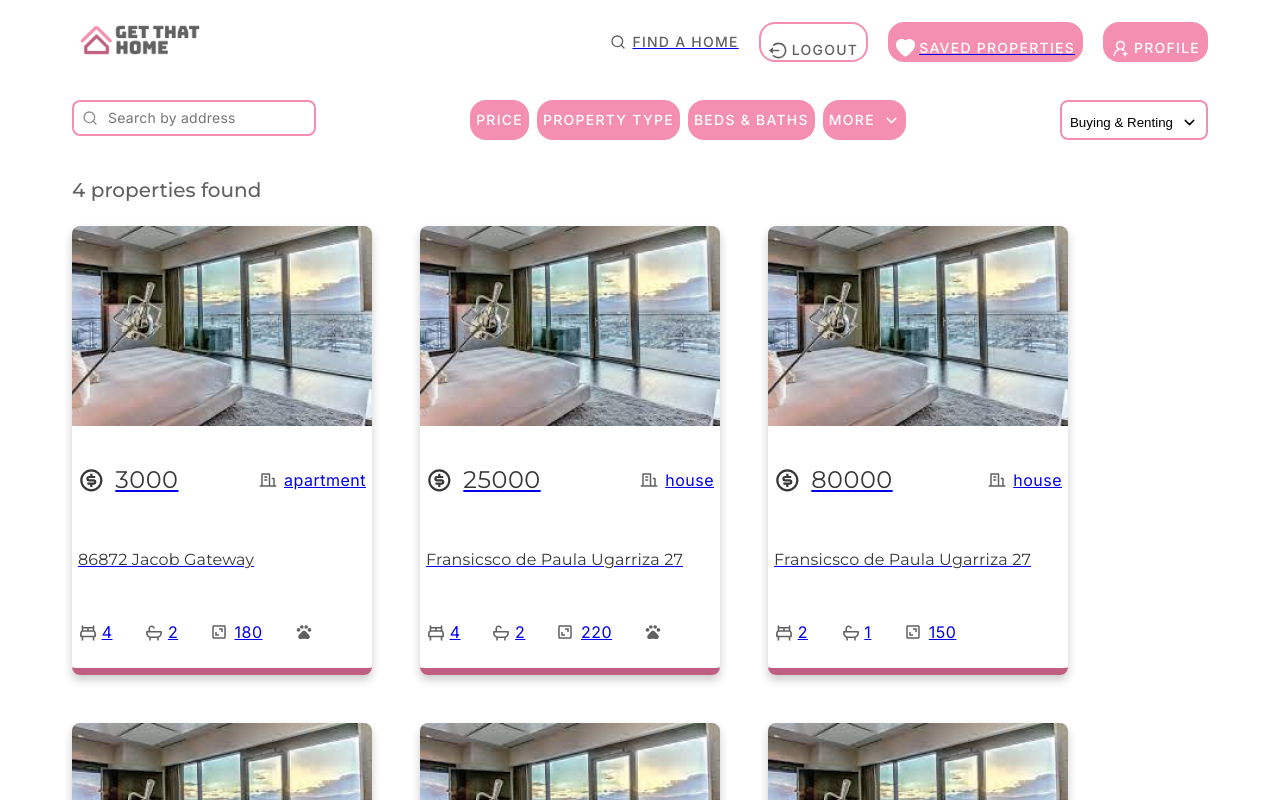
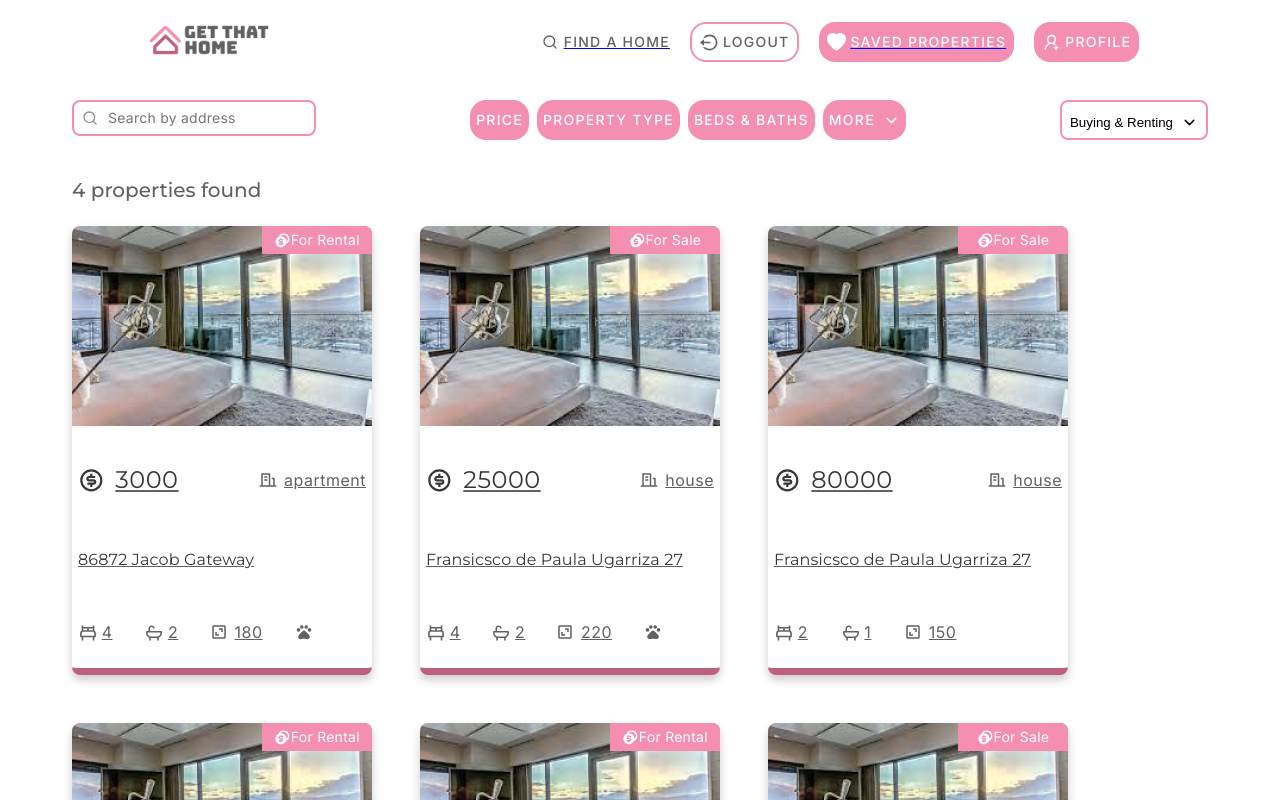
Before and after one commit to andresnb/react-get-that-home, a React (Create React App) app: page /properties in a window 1280 px wide. Shown: the top 800 px of the page. Built offline with nearby package versions, Linux system fonts and the light colour scheme; no server answers.

Commit message:
REFACTOR: styles of navbar component & landing page

```diff
--- a/src/components/Navbar/navbar.js
+++ b/src/components/Navbar/navbar.js
@@ -7,19 +7,12 @@ import { BsHeartFill } from "react-icons/bs";
 import { FiSearch } from "react-icons/fi";
 import { Link } from "react-router-dom";
 
-const Wrapper = styled.div`
-  display: flex;
-  flex-direction: column;
-  justify-content: center;
-  align-items: center;
-`;
-
 const NavBarContainer = styled.div`
   display: flex;
   flex-direction: row;
   justify-content: space-between;
   align-items: center;
-  width: 1136px;
+  width: 78%;
   margin:16px 0px;
 `;
 
@@ -32,25 +25,46 @@ const NavBarItems = styled.div`
 `;
 
 const WhiteButton = styled("button")`
-  height: 40px;
   border: none;
   background: #FFFFFF;
   border: 2px solid #F48FB1;
   border-radius: 16px;
   padding: 0px 8px;
+  display: flex;
+  flex-direction: row;
+  justify-content: center;
+  align-items: center;
 `;
 
 const PinkButton = styled("button")`
-  height: 40px;
   border: none;
   background: #F48FB1;
   border-radius: 16px;
   padding: 0px 8px;
+  display: flex;
+  flex-direction: row;
+  justify-content: center;
+  align-items: center;
 `;
+
+const Wrapper1 = styled.div`
+  display: flex;
+  flex-direction: column;
+  justify-content: center;
+  align-items: center;
+`;
+
+const Wrapper2 = styled.div`
+  display: flex;
+  flex-direction: row;
+  justify-content: center;
+  align-items: center;
+`;
+
 
 export function UnauthenticatedNavbar(){
   return (
-    <Wrapper>
+    <Wrapper1>
       <NavBarContainer>
         <Link  to={"/landing"}>
           <img
@@ -60,36 +74,32 @@ export function UnauthenticatedNavbar(){
           />
         </Link>
         <NavBarItems>
-          <div style={{display: "flex", flexDirection: "row", justifyContent: "center", alignItems: "center", gap: "6px"}}>
+          <Wrapper2 style={{gap: "6px"}}>
             <FiSearch style={{ color: "#616161" }} />
             <Link  to={"/properties"}>
               <p style={{ fontFamily: "Inter", fontWeight: "500", fontSize: "14px",
                 lineHeight: "24px", letterSpacing: "1.25px", color: "#616161"}}>FIND A HOME</p>
             </Link>
-          </div>
-          <WhiteButton>
-            <div style={{display: "flex", flexDirection: "row", justifyContent: "center", alignItems: "center", gap: "4px"}}>
+          </Wrapper2>
+          <WhiteButton style={{gap: "4px", height: "40px"}}>
             <AiOutlineUserAdd style={{width: "19px", height: "21px", color: "#616161"}}/>
             <p style={{ fontFamily: "Inter", fontWeight: "500", fontSize: "14px",
             lineHeight: "24px", letterSpacing: "1.25px", color: "#616161"}}>JOIN</p>
-            </div>
           </WhiteButton>
-          <PinkButton>
-            <div style={{display: "flex", flexDirection: "row", justifyContent: "center", alignItems: "center", gap: "4px"}}>
+          <PinkButton style={{gap: "4px", height: "40px"}}>
             <AiOutlineUserAdd style={{width: "19px", height: "21px", color: "#FFFFFF"}}/>
             <p style={{ fontFamily: "Inter", fontWeight: "500", fontSize: "14px",
             lineHeight: "24px", letterSpacing: "1.25px", color: "#FFFFFF"}}>LOGIN</p>
-            </div>
           </PinkButton>
         </NavBarItems>
       </NavBarContainer>
-    </Wrapper>
+    </Wrapper1>
   )
 }
 
 export function LandlordNavbar(){
   return (
-    <Wrapper>
+    <Wrapper1>
       <NavBarContainer>
         <Link  to={"/landing"}>
           <img
@@ -99,45 +109,39 @@ export function LandlordNavbar(){
           />
         </Link>
         <NavBarItems>
-          <div style={{display: "flex", flexDirection: "row", justifyContent: "center", alignItems: "center", gap: "6px"}}>
+          <Wrapper2 style={{gap: "6px"}}>
             <FiSearch style={{ color: "#616161" }} />
             <Link  to={"/properties"}>
               <p style={{ fontFamily: "Inter", fontWeight: "500", fontSize: "14px",
                 lineHeight: "24px", letterSpacing: "1.25px", color: "#616161"}}>FIND A HOME</p>
             </Link>
-          </div>
-          <WhiteButton>
-            <div style={{ display: "flex", flexDirection: "row", justifyContent: "center", alignItems: "center", gap: "4px" }}>
+          </Wrapper2>
+          <WhiteButton style={{gap: "4px", height: "40px"}}>
             <RiLogoutCircleLine style={{width: "19px", height: "21px", color: "#616161"}}/>
             <p style={{ fontFamily: "Inter", fontWeight: "500", fontSize: "14px",
             lineHeight: "24px", letterSpacing: "1.25px", color: "#616161"}}>LOGOUT</p>
-            </div>
           </WhiteButton>
-          <PinkButton>
-            <div style={{ display: "flex", flexDirection: "row", justifyContent: "center", alignItems: "center", gap: "4px" }}>
+          <PinkButton style={{gap: "4px", height: "40px"}}>
             <RiHome8Line style={{width: "19px", height: "21px", color: "#FFFFFF"}}/>
             <Link to={"/my-properties"}>
               <p style={{ fontFamily: "Inter", fontWeight: "500", fontSize: "14px",
               lineHeight: "24px", letterSpacing: "1.25px", color: "#FFFFFF"}}>MY PROPERTIES</p>
             </Link>
-            </div>
           </PinkButton>
-          <PinkButton>
-            <div style={{display: "flex", flexDirection: "row", justifyContent: "center", alignItems: "center", gap: "4px"}}>
+          <PinkButton style={{gap: "4px", height: "40px"}}>
               <AiOutlineUserAdd style={{width: "19px", height: "21px", color: "#FFFFFF"}}/>
               <p style={{ fontFamily: "Inter", fontWeight: "500", fontSize: "14px",
               lineHeight: "24px", letterSpacing: "1.25px", color: "#FFFFFF"}}>PROFILE</p>
-            </div>
           </PinkButton>
         </NavBarItems>
       </NavBarContainer>
-    </Wrapper>
+    </Wrapper1>
   )
 }
 
 export function HomeSeekerNavbar(){
   return (
-    <Wrapper>
+    <Wrapper1>
       <NavBarContainer>
         <Link  to={"/landing"}>
           <img
@@ -147,38 +151,32 @@ export function HomeSeekerNavbar(){
           />
         </Link>
         <NavBarItems>
-          <div style={{display: "flex", flexDirection: "row", justifyContent: "center", alignItems: "center", gap: "6px"}}>
+          <Wrapper2 style={{gap: "6px"}}>
             <FiSearch style={{ color: "#616161" }} />
             <Link  to={"/properties"}>
               <p style={{ fontFamily: "Inter", fontWeight: "500", fontSize: "14px",
                 lineHeight: "24px", letterSpacing: "1.25px", color: "#616161"}}>FIND A HOME</p>
             </Link>
-          </div>
-          <WhiteButton>
-            <div style={{ display: "flex", flexDirection: "row", justifyContent: "center", alignItems: "center", gap: "4px" }}>
+          </Wrapper2>
+          <WhiteButton style={{gap: "4px", height: "40px"}}>
               <RiLogoutCircleLine style={{width: "19px", height: "21px", color: "#616161"}}/>
               <p style={{ fontFamily: "Inter", fontWeight: "500", fontSize: "14px",
               lineHeight: "24px", letterSpacing: "1.25px", color: "#616161"}}>LOGOUT</p>
-            </div>
           </WhiteButton>
-          <PinkButton>
-            <div style={{ display: "flex", flexDirection: "row", justifyContent: "center", alignItems: "center", gap: "4px" }}>
+          <PinkButton style={{gap: "4px", height: "40px"}}>
               <BsHeartFill style={{width: "19px", height: "21px", color: "#FFFFFF"}}/>
               <Link to={"/saved-properties"}>
                 <p style={{ fontFamily: "Inter", fontWeight: "500", fontSize: "14px",
                 lineHeight: "24px", letterSpacing: "1.25px", color: "#FFFFFF"}}>SAVED PROPERTIES</p>
               </Link>
-            </div>
           </PinkButton>
-          <PinkButton>
-            <div style={{display: "flex", flexDirection: "row", justifyContent: "center", alignItems: "center", gap: "4px"}}>
+          <PinkButton style={{gap: "4px", height: "40px"}}>
               <AiOutlineUserAdd style={{width: "19px", height: "21px", color: "#FFFFFF"}}/>
               <p style={{ fontFamily: "Inter", fontWeight: "500", fontSize: "14px",
               lineHeight: "24px", letterSpacing: "1.25px", color: "#FFFFFF"}}>PROFILE</p>
-            </div>
           </PinkButton>
         </NavBarItems>
       </NavBarContainer>
-    </Wrapper>
+    </Wrapper1>
   )
 }
--- a/src/components/PropertyCard/propertyCard.js
+++ b/src/components/PropertyCard/propertyCard.js
@@ -3,7 +3,7 @@
 import { RiMoneyDollarCircleLine } from "react-icons/ri";
 import { BiBed, BiBath, BiArea } from "react-icons/bi";
 import { MdOutlinePets } from "react-icons/md";
-import { RiBuildingLine, RiUploadLine, RiDeleteBin6Line } from "react-icons/ri";
+import { RiBuildingLine, RiUploadLine, RiDeleteBin6Line, RiCoinsFill } from "react-icons/ri";
 import { BsHeartFill } from "react-icons/bs";
 import { BiEdit } from "react-icons/bi";
 import {AiOutlineCloseCircle} from "react-icons/ai"
@@ -25,7 +25,8 @@ const PropertyWrapper = styled.div`
   letter-spacing: 0.5px;
   color: #616161;
   border-bottom: 7px solid #BF5F82;
-  box-shadow: 0px 5px 10px rgba(0, 0, 0, 0.2)
+  box-shadow: 0px 5px 10px rgba(0, 0, 0, 0.2);
+  position: relative;
 `;
 
 const MyPropertiesWrapper = styled.div`
@@ -41,7 +42,15 @@ const MyPropertiesWrapper = styled.div`
   line-height: 24px;
   letter-spacing: 0.5px;
   color: #616161;
-  box-shadow: 0px 5px 10px rgba(0, 0, 0, 0.2)
+  box-shadow: 0px 5px 10px rgba(0, 0, 0, 0.2);
+  position: relative;
+`;
+
+const Wrapper = styled.div`
+  display: flex;
+  flex-direction: row;
+  justify-content: center;
+  align-items: center;
 `;
 
 const DetailsWrapper = styled.div`
@@ -58,12 +67,29 @@ function PropertyCard({ image, id, name, operation_type, address, phone, price,
           <MyPropertiesWrapper>
               <Link
                 to={"/properties/" + id}
+                style={{color:"#616161"}}
               >
+                  <Wrapper style={{position: "absolute", right:"0px", background: "#F48FB1", width:"110px", height:"28px", borderTopRightRadius:"8px"}}>
+                   <RiCoinsFill style={{width: "16.67px", height: "16.66px", color: "#FFFFFF"}}/>
+                   {operation_type == 'rent'? (
+                    <p style={{ fontFamily: "Inter", fontWeight: "400", fontSize: "14px",
+                      lineHeight: "20px", letterSpacing: "0.25px", color: "#FFFFFF"}}>
+                      For Rental
+                    </p>
+                   ):(
+                     <p style={{ fontFamily: "Inter", fontWeight: "400", fontSize: "14px",
+                      lineHeight: "20px", letterSpacing: "0.25px", color: "#FFFFFF"}}>
+                      For Sale
+                    </p>
+                   ) }
+                  </Wrapper>
+
                   <img
                   src={image}
                   alt="Property"
                   style={{ height: "200px", width: "300px", borderTopLeftRadius:"8px", borderTopRightRadius: "8px"}}
                   />
+
                   <DetailsWrapper>
                     <div style={{ display: "flex", flexDirection: "row", justifyContent: "space-between"}}>
                       <div style={{display: "flex", flexDirection: "row", justifyContent: "center", alignItems: "center", gap: "10.66px"}}>
@@ -129,12 +155,29 @@ function PropertyCard({ image, id, name, operation_type, address, phone, price,
           <MyPropertiesWrapper>
               <Link
                 to={"/properties/" + id}
+                style={{color:"#616161"}}
               >
+                  <Wrapper style={{position: "absolute", right:"0px", background: "#F48FB1", width:"110px", height:"28px", borderTopRightRadius:"8px"}}>
+                   <RiCoinsFill style={{width: "16.67px", height: "16.66px", color: "#FFFFFF"}}/>
+                   {operation_type == 'rent'? (
+                    <p style={{ fontFamily: "Inter", fontWeight: "400", fontSize: "14px",
+                      lineHeight: "20px", letterSpacing: "0.25px", color: "#FFFFFF"}}>
+                      For Rental
+                    </p>
+                   ):(
+                     <p style={{ fontFamily: "Inter", fontWeight: "400", fontSize: "14px",
+                      lineHeight: "20px", letterSpacing: "0.25px", color: "#FFFFFF"}}>
+                      For Sale
+                    </p>
+                   ) }
+                  </Wrapper>
+
                   <img
                   src={image}
                   alt="Property"
                   style={{ height: "200px", width: "300px", borderTopLeftRadius:"8px", borderTopRightRadius: "8px"}}
                   />
+
                   <DetailsWrapper>
                     <div style={{ display: "flex", flexDirection: "row", justifyContent: "space-between"}}>
                       <div style={{display: "flex", flexDirection: "row", justifyContent: "center", alignItems: "center", gap: "10.66px"}}>
@@ -201,12 +244,29 @@ function PropertyCard({ image, id, name, operation_type, address, phone, price,
           <PropertyWrapper>
             <Link
               to={"/properties/" + id}
-            >
+              style={{color:"#616161"}}
+              >
+                <Wrapper style={{position: "absolute", right:"0px", background: "#F48FB1", width:"110px", height:"28px", borderTopRightRadius:"8px"}}>
+                  <RiCoinsFill style={{width: "16.67px", height: "16.66px", color: "#FFFFFF"}}/>
+                   {operation_type == 'rent'? (
+                    <p style={{ fontFamily: "Inter", fontWeight: "400", fontSize: "14px",
+                      lineHeight: "20px", letterSpacing: "0.25px", color: "#FFFFFF"}}>
+                      For Rental
+                    </p>
+                   ):(
+                     <p style={{ fontFamily: "Inter", fontWeight: "400", fontSize: "14px",
+                      lineHeight: "20px", letterSpacing: "0.25px", color: "#FFFFFF"}}>
+                      For Sale
+                    </p>
+                   ) }
+                </Wrapper>
+
                 <img
                 src={image}
                 alt="Property"
                 style={{ height: "200px", width: "300px", borderTopLeftRadius:"8px", borderTopRightRadius: "8px"}}
                 />
+
                 <DetailsWrapper>
                   <div style={{ display: "flex", flexDirection: "row", justifyContent: "space-between"}}>
                     <div style={{display: "flex", flexDirection: "row", justifyContent: "center", alignItems: "center", gap: "10.66px"}}>
--- a/src/pages/landing-page.js
+++ b/src/pages/landing-page.js
@@ -11,17 +11,6 @@ import {useNavigate} from 'react-router-dom';
 // import { ReactComponent as LandingBackground } from "../assets/svg/landing-background.svg";
 import LandingBackground from "../assets/svg/landing-background.svg";
 import { useAuth } from "../context/auth-context";
-
-
-
-
-
-const Wrapper = styled.div`
-  display: flex;
-  flex-direction: column;
-  justify-content: center;
-  align-items: center;
-`;
 
 
 // const Section1 = styled.div`
@@ -51,6 +40,7 @@ const SamplePropertiesSection = styled.div`
   align-items: center;
   margin-top: 66.07px;
   margin-bottom: 66.07px;
+  width: 100%;
 `;
 
 const SignupSection = styled.div`
@@ -63,13 +53,14 @@ const SignupSection = styled.div`
   padding-top: 64px;
   padding-bottom: 64px;
   background-color: rgba(244, 143, 177, 0.15);
+  width: 100%;
 `;
 
 const LandingFooter = styled.div`
   display: flex;
   justify-content: center;
   align-items: center;
-  width: 1440px;
+  width: 100%;
   padding-top: 16px;
   padding-bottom: 16px;
   background-color: #F5F5F6;
@@ -80,7 +71,7 @@ const LandingDetailsContainer = styled.div`
   flex-direction: row;
   justify-content: top;
   align-items: top;
-  width: 1000px;
+  width: 69%;
   padding-top: 8px;
   padding-bottom: 8px;
   background-color: #F5F5F6;
@@ -94,6 +85,7 @@ const TeamMembersSection = styled.div`
   align-items: center;
   padding-top: 64px;
   padding-bottom: 64px;
+  width: 100%;
 `;
 
 const StyledForm = styled("form")`
@@ -102,41 +94,6 @@ const StyledForm = styled("form")`
   align-items: center;
   padding: 8px 0px 8px 0px;
   box-shadow: 0px 5px 10px rgba(0, 0, 0, 0.2);
-`;
-
-const SelectBox = styled.div`
-  display: flex;
-  flex-direction: column;
-  justify-content: left;
-  align-items: left;
-  padding: 0px 8px 0px 16px;
-  border-right: 1px solid #E1E2E1;
-`;
-
-const ButtonBox = styled.div`
-  display: flex;
-  flex-direction: column;
-  justify-content: center;
-  align-items: center;
-  padding: 10px 16px 10px 8px;
-`;
-
-const SearchButton = styled("button")`
-  width: 96px;
-  height: 40px;
-  border: none;
-  background: #F48FB1;
-  border-radius: 16px;
-  padding: 0px;
-`;
-
-const SignupButton = styled("button")`
-  width: 264px;
-  height: 56px;
-  border: none;
-  background: #F48FB1;
-  border-radius: 16px;
-  padding: 0px;
 `;
 
 const StyledSelectTitle = styled.p`
@@ -175,6 +132,37 @@ const TeamMembersContainer = styled.div`
   align-items: center;
 `;
 
+const Wrapper1 = styled.div`
+  display: flex;
+  flex-direction: column;
+  justify-content: center;
+  align-items: center;
+`;
+
+const Wrapper2 = styled.div`
+  display: flex;
+  flex-direction: row;
+  justify-content: center;
+  align-items: center;
+`;
+
+const Wrapper3 = styled.div`
+  display: flex;
+  flex-direction: column;
+  justify-content: left;
+  align-items: left;
+`;
+
+const PinkButton = styled("button")`
+  border: none;
+  background: #F48FB1;
+  border-radius: 16px;
+  display: flex;
+  flex-direction: row;
+  justify-content: center;
+  align-items: center;
+`;
+
 function LandingPage() {
   const { setDisplayedPropertiesType } = useAuth();
   const navigate = useNavigate();
@@ -200,36 +188,35 @@ function LandingPage() {
   }
 
   return (
-    <Wrapper>
-      {/* <LandingBackground/> */}
+    <Wrapper1>
       <SearchSection style={{ backgroundImage: `url(${LandingBackground})`, backgroundPosition: 'center' }} >
-        <Wrapper>
+        <Wrapper1>
           <p style={{ fontFamily: "Montserrat", fontWeight: "300", fontSize: "64px",
             lineHeight: "88px", letterSpacing: "-0.5px", color: "#373737", marginTop: "60px"}}>Meet your new Home</p>
           <p style={{ fontFamily: "Montserrat", fontWeight: "400", fontSize: "24px",
             lineHeight: "32px", color: "#616161"}}>The easiest way to find where you belong</p>
-        </Wrapper>
+        </Wrapper1>
 
         <StyledForm onSubmit={handleSubmit} >
-          <SelectBox>
+          <Wrapper3 style={{padding: "0px 8px 0px 16px", borderRight: "1px solid #E1E2E1"}}>
             <StyledSelectTitle>I'M LOOKING FOR</StyledSelectTitle>
             <select required name="property_type"  style={{ border: "none", height: "24px", width: "160px", fontFamily: "Inter", fontSize: "16px",
                 lineHeight: "24px", letterSpacing: "0.5px", color: "#373737"}}>
               <option value="Apartment">An apartment</option>
               <option value="House">A house</option>
             </select>
-          </SelectBox>
+          </Wrapper3>
 
-          <SelectBox>
+          <Wrapper3 style={{padding: "0px 8px 0px 16px", borderRight: "1px solid #E1E2E1"}}>
             <StyledSelectTitle>I WANT TO</StyledSelectTitle>
             <select required defaultValue="Rent" name="operation_type"  style={{ border: "none", height: "24px", width: "160px", fontFamily: "Inter", fontSize: "16px",
                 lineHeight: "24px", letterSpacing: "0.5px", color: "#373737"}}>
               <option value="Rent">Rent</option>
               <option value="Sale">Sale</option>
             </select>
-          </SelectBox>
+          </Wrapper3>
 
-          <SelectBox>
+          <Wrapper3 style={{padding: "0px 8px 0px 16px", borderRight: "1px solid #E1E2E1"}}>
             <StyledSelectTitle>WHERE</StyledSelectTitle>
             <select required defaultValue="Favorite district" name="district"  style={{ border: "none", height: "24px", width: "304px", fontFamily: "Inter", fontSize: "16px",
                 lineHeight: "24px", letterSpacing: "0.5px", color: "#373737"}}>
@@ -276,23 +263,23 @@ function LandingPage() {
               <option value="Villa el Salvador">Villa el Salvador</option>
               <option value="Villa Maria del Triunfo">Villa Maria del Triunfo</option>
             </select>
-          </SelectBox>
+          </Wrapper3>
 
-          <ButtonBox>
-            <SearchButton type="submit">
+          <Wrapper1 style={{padding: "10px 16px 10px 8px"}}>
+            <PinkButton type="submit" style={{ width: "96px", height: "40px"}}>
               <ButtonText> Search </ButtonText>
-            </SearchButton>
-          </ButtonBox>
+            </PinkButton>
+          </Wrapper1>
         </StyledForm>
       </SearchSection>
 
       <SamplePropertiesSection>
-        <Wrapper>
+        <Wrapper1>
           <p style={{ fontFamily: "Montserrat", fontWeight: "500", fontSize: "14px",
             lineHeight: "20px", letterSpacing: "0.1px", color: "#373737"}}>Find an Apartment you Love</p>
           <p style={{ fontFamily: "Montserrat", fontWeight: "400", fontSize: "36px",
             lineHeight: "48px", color: "#BF5F82", marginTop: "16.07px", marginBottom: "32px"}}>Homes for rent at the best prices</p>
-        </Wrapper>
+        </Wrapper1>
         <PropertiesContainer>
           <PropertyCard image={sampleProperty} />
           <PropertyCard image={sampleProperty} />
@@ -303,12 +290,12 @@ function LandingPage() {
       <SignupSection>
         <p style={{ fontFamily: "Montserrat", fontWeight: "400", fontSize: "36px",
           lineHeight: "48px", letterSpacing: "0.25px", color: "#373737",
-          marginBottom: "32px", width: "823px", textAlign: "center"
+          marginBottom: "32px", width: "57%", textAlign: "center"
         }}>Getting someone to rent your apartment has never been this easy</p>
-        <SignupButton>
+        <PinkButton style={{width: "18.4%", height: "56px"}}>
           <p style={{ fontFamily: "Inter", fontWeight: "500", fontSize: "14px",
             lineHeight: "24px", letterSpacing: "1.25px", color: "#FFFFFF"}}>CREATE AN ACCOUNT NOW</p>
-        </SignupButton>
+        </PinkButton>
       </SignupSection>
 
       <TeamMembersSection>
@@ -335,23 +322,23 @@ function LandingPage() {
       <LandingFooter>
         <LandingDetailsContainer>
           <p>© 2023 - Find That Home</p>
-          <div style={{display: "flex", flexDirection: "column", justifyContent: "center", alignItems: "center", gap: "2px"}}>
+          <Wrapper1 style={{gap: "2px"}}>
             <p>Source Code</p>
-            <div style={{display: "flex", flexDirection: "row", justifyContent: "center", alignItems: "center", gap: "5px"}}>
-              <div style={{display: "flex", flexDirection: "row", justifyContent: "center", alignItems: "center", gap: "3.67px"}}>
+            <Wrapper2 style={{ gap: "5px" }}>
+              <Wrapper2 style={{ gap: "3.67px" }}>
                 <DiRuby style={{width: "20px", height: "19px", color: "#616161"}}/>
                 <p>Ruby on Rails REST API</p>
-              </div>
-              <div style={{display: "flex", flexDirection: "row", justifyContent: "center", alignItems: "center", gap: "3.67px"}}>
+              </Wrapper2>
+              <Wrapper2 style={{ gap: "3.67px" }}>
                 <DiReact style={{width: "20px", height: "19px", color: "#616161"}}/>
                 <p>React Responsive SPA</p>
-              </div>
-            </div>
-          </div>
+              </Wrapper2>
+            </Wrapper2>
+          </Wrapper1>
           <p>Codeable - Cohort 8 Final Project</p>
         </LandingDetailsContainer>
       </LandingFooter>
-    </Wrapper>
+    </Wrapper1>
   )
 }
 
--- a/src/pages/property-detail-page.js
+++ b/src/pages/property-detail-page.js
@@ -68,6 +68,12 @@ const Wrapper = styled.div`
   align-items: center;
 `;
 
+const Wrapper3 = styled.div`
+  display: flex;
+  flex-direction: column;
+  justify-content: center;
+`;
+
 const DetailsCard = styled.div`
   display: flex;
   flex-direction: column;
@@ -119,7 +125,7 @@ const LoggedInHomeseekerBox1 = styled.div`
   gap: 27px;
   width: 258px;
   height: 148px;
-  box-shadow: 0px 5px 10px rgba(0, 0, 0, 0.2)
+  box-shadow: 0px 5px 10px rgba(0, 0, 0, 0.2);
 `;
 
 const LoggedInHomeseekerBox2 = styled.div`
@@ -257,7 +263,7 @@ function PropertyDetailPage() {
       </DetailsCard>
 
       {user && userType === "home-seeker" && contactedStatus == false ? (
-       <Wrapper style={{padding:"32px 16px"}}>
+       <Wrapper style={{padding:"32px 16px", height: "100%", alignSelf: "flex-start", alignItems: "normal"}}>
         <LoggedInHomeseekerBox1>
           <PinkButton style={{ gap: "9px", width: "212px", height: "40px" }}>
               <div onClick={()=> addToContactedProperties(currentProperty)}>
@@ -282,7 +288,7 @@ function PropertyDetailPage() {
        </Wrapper>
       ) :
        user && userType === "home-seeker" && contactedStatus == true ? (
-       <Wrapper style={{padding:"32px 16px"}}>
+       <Wrapper style={{padding:"32px 16px", height: "100%", alignSelf: "flex-start", alignItems: "normal"}}>
         <LoggedInHomeseekerBox2>
           <Wrapper style={{ gap: "14.52px" }}>
             <p style={{ fontFamily: "Montserrat", fontWeight: "500", fontSize: "20px",
@@ -317,7 +323,7 @@ function PropertyDetailPage() {
        </Wrapper>
       ) :
        user && userType === "landlord" ? (
-       <Wrapper>
+       <Wrapper style={{ height: "100%", alignSelf: "flex-start", alignItems: "normal"}}>
         <LoggedInLandlordBox>
           <PinkButton style={{ gap: "11px", width: "188px", height: "40px" }}>
               <BiEdit style={{width: "18px", height: "18px", color: "#FFFFFF"}}/>
@@ -328,7 +334,7 @@ function PropertyDetailPage() {
        </Wrapper>
        ) :
        (
-       <Wrapper style={{padding:"32px"}}>
+       <Wrapper style={{padding:"32px", height: "100%", alignSelf: "flex-start", alignItems: "normal"}}>
         <NotLoggedInBox>
           <p style={{width:"142px", textAlign:"center"}}>Log in or Join to contact the advertiser</p>
           <PinkButton style={{ gap: "9px" }}>
```
Lines whose indentation alone changed are shown as unchanged.
